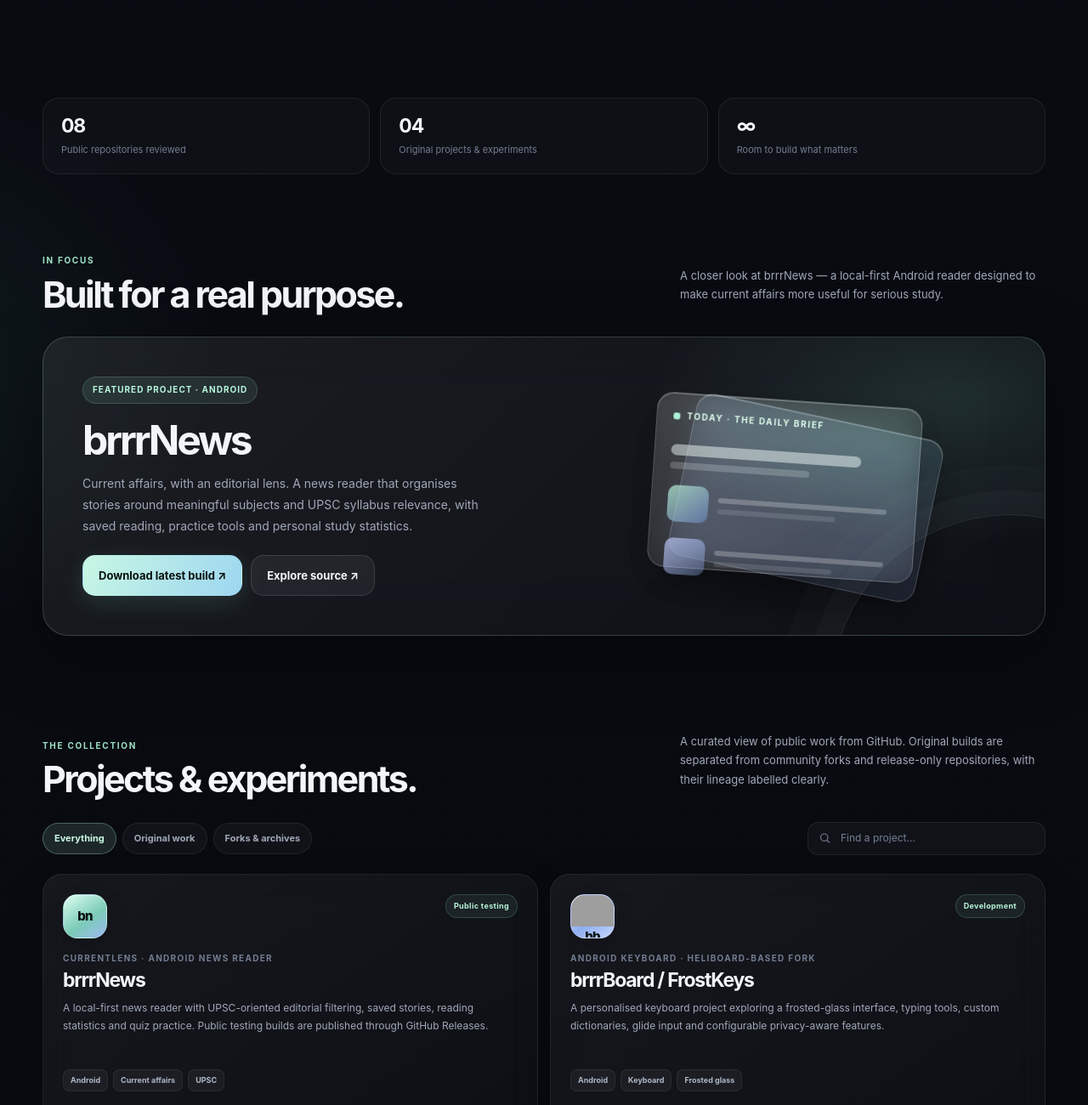
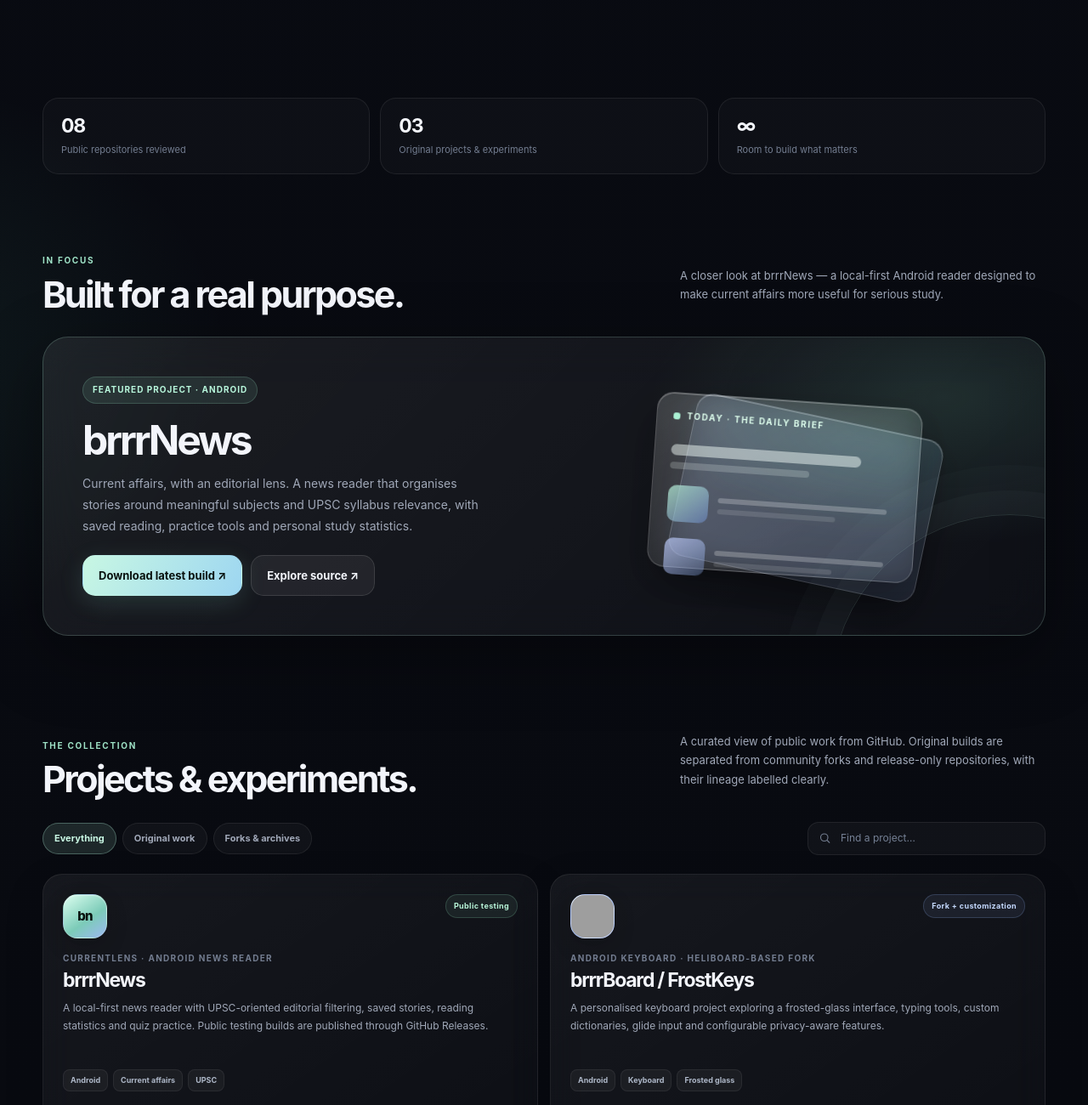
Before and after one commit to Batmancpu/mangoloads, a plain HTML site: page index.html in a window 1280 px wide. Shown: the part 820-2120 px from the top of the page at 85% size. Drawn offline with Linux system fonts and the light colour scheme; grey boxes are pictures that could not be loaded.

Commit message:
Refine project attribution and logo fallback rendering

```diff
--- a/index.html
+++ b/index.html
@@ -354,7 +354,7 @@
 
     <div class="stats" aria-label="Portfolio overview">
       <div class="stat"><strong>08</strong><span>Public repositories reviewed</span></div>
-      <div class="stat"><strong>04</strong><span>Original projects & experiments</span></div>
+      <div class="stat"><strong>03</strong><span>Original projects & experiments</span></div>
       <div class="stat"><strong>∞</strong><span>Room to build what matters</span></div>
     </div>
 
@@ -448,7 +448,7 @@
         tags:["Android","Current affairs","UPSC"], repo:"https://github.com/Batmancpu/CurrentLens", release:"https://github.com/Batmancpu/CurrentLens/releases", action:"Get latest APK"
       },
       {
-        title:"brrrBoard / FrostKeys", label:"Android keyboard · HeliBoard-based fork", kind:"original", status:"Development", tone:"green", icon:"bb", iconClass:"icon-blue",
+        title:"brrrBoard / FrostKeys", label:"Android keyboard · HeliBoard-based fork", kind:"community", status:"Fork + customization", tone:"blue", icon:"bb", iconClass:"icon-blue",
         logo:"https://raw.githubusercontent.com/Batmancpu/brrrBoard/main/assets/icon/FrostKeys_Icon_with_bg.png",
         description:"A personalised keyboard project exploring a frosted-glass interface, typing tools, custom dictionaries, glide input and configurable privacy-aware features.",
         tags:["Android","Keyboard","Frosted glass"], repo:"https://github.com/Batmancpu/brrrBoard", release:"https://github.com/Batmancpu/brrrBoard/releases", action:"View builds"
@@ -502,7 +502,7 @@
       });
       grid.innerHTML = shown.map(p => {
         const logo = p.logo ? '<img src="' + esc(p.logo) + '" alt="" loading="lazy" onerror="this.remove()">' : "";
-        const icon = '<div class="project-icon ' + esc(p.iconClass) + '">' + logo + '<span>' + esc(p.icon) + '</span></div>';
+        const icon = '<div class="project-icon ' + esc(p.iconClass) + '">' + (p.logo ? logo : '<span>' + esc(p.icon) + '</span>') + '</div>';
         const release = p.release ? '<a href="' + esc(p.release) + '" target="_blank" rel="noopener noreferrer">' + esc(p.action) + ' ↗</a>' : '<a href="' + esc(p.repo) + '" target="_blank" rel="noopener noreferrer">' + esc(p.action) + ' ↗</a>';
         const source = p.release ? '<a class="secondary" href="' + esc(p.repo) + '" target="_blank" rel="noopener noreferrer">Source ↗</a>' : '<a class="secondary" href="' + esc(p.repo) + '" target="_blank" rel="noopener noreferrer">GitHub ↗</a>';
         return '<article class="project-card fade-in"><div class="card-head">' + icon + '<span class="status ' + esc(p.tone || "") + '">' + esc(p.status) + '</span></div><span class="card-label">' + esc(p.label) + '</span><h3>' + esc(p.title) + '</h3><p>' + esc(p.description) + '</p><div class="tags">' + p.tags.map(t => '<span class="tag">' + esc(t) + '</span>').join("") + '</div><div class="card-actions">' + release + source + '</div></article>';
```
